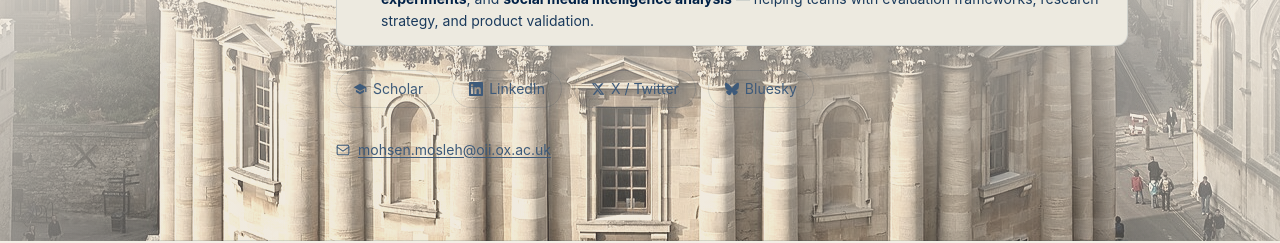
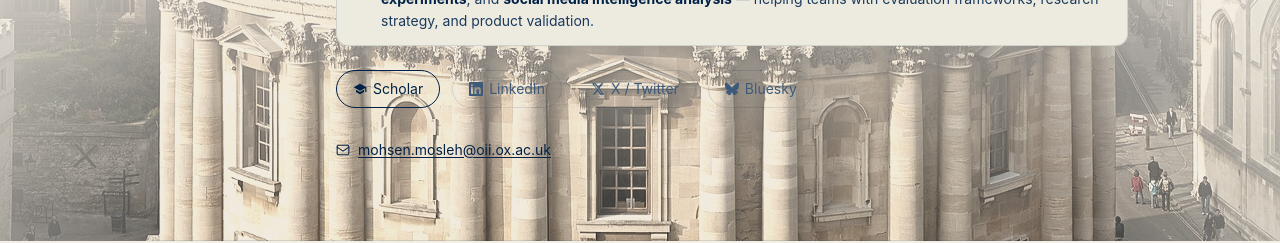
Before and after one commit to mmosleh/mmosleh.github.io, an Astro site in the folder claude/: page / in a window 1280 px wide. Shown: the part 565-808 px from the top of the page. Built offline with nearby package versions, Linux system fonts and the light colour scheme; Astro itself is replaced by a stand-in of ours.

Commit message:
Set Scholar and email color to match heading (Oxford navy)
Co-Authored-By: Claude Sonnet 4.6 <noreply@anthropic.com>

```diff
--- a/claude/src/pages/index.astro
+++ b/claude/src/pages/index.astro
@@ -94,7 +94,7 @@ const pubs = (await getCollection("publications", ({ data }) => !data.draft && d
           <div class="flex flex-wrap gap-3 text-sm mb-8">
             <a href={SCHOLAR_URL} target="_blank"
                class="flex items-center gap-1.5 px-4 py-2 rounded-full border transition-colors hover:bg-[var(--color-oxford)] hover:text-[var(--color-cream)] hover:border-[var(--color-oxford)]"
-               style="border-color: var(--color-rule); color: var(--color-oxford-muted)">
+               style="border-color: var(--color-oxford); color: var(--color-oxford)">
               <svg width="14" height="14" viewBox="0 0 24 24" fill="currentColor"><path d="M12 3L1 9l11 6 9-4.91V17h2V9L12 3zM5 13.18v4L12 21l7-3.82v-4L12 17l-7-3.82z"/></svg>
               Scholar
             </a>
@@ -120,13 +120,13 @@ const pubs = (await getCollection("publications", ({ data }) => !data.draft && d
 
           <!-- Email -->
           <div class="flex items-center gap-2 text-sm" style="color: var(--color-oxford-muted)">
-            <svg width="14" height="14" viewBox="0 0 24 24" fill="none" stroke="currentColor" stroke-width="1.8" stroke-linecap="round" stroke-linejoin="round" style="color: var(--color-oxford-muted)">
+            <svg width="14" height="14" viewBox="0 0 24 24" fill="none" stroke="currentColor" stroke-width="1.8" stroke-linecap="round" stroke-linejoin="round" style="color: var(--color-oxford)">
               <rect x="2" y="4" width="20" height="16" rx="2"/>
               <path d="M2 7l10 7 10-7"/>
             </svg>
             <a href="mailto:mohsen.mosleh@oii.ox.ac.uk"
                class="hover:text-[var(--color-oxford)] transition-colors underline underline-offset-2"
-               style="color: var(--color-oxford-muted)">
+               style="color: var(--color-oxford)">
               mohsen.mosleh@oii.ox.ac.uk
             </a>
           </div>
```
